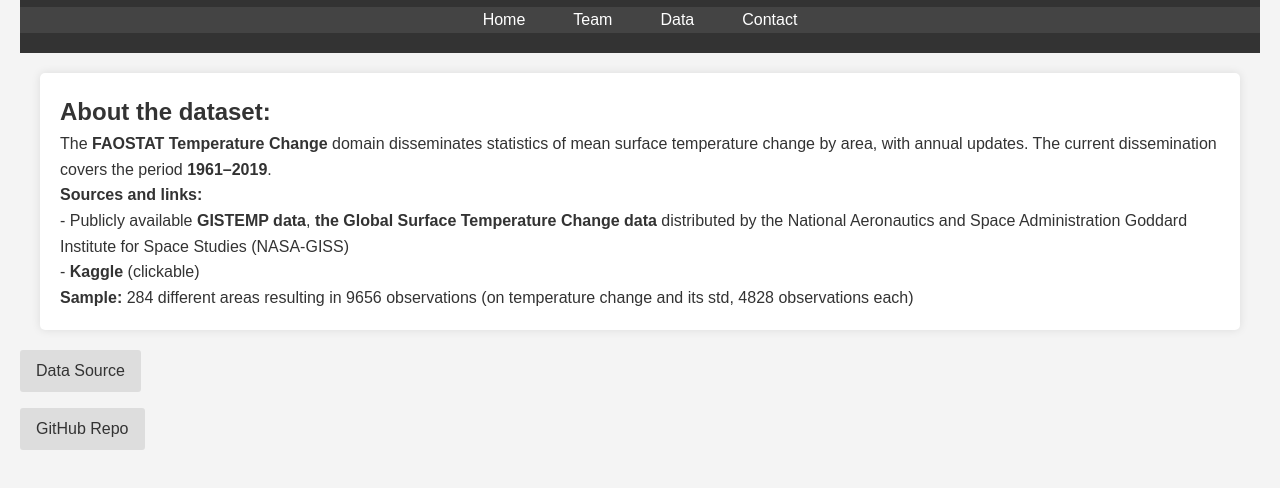
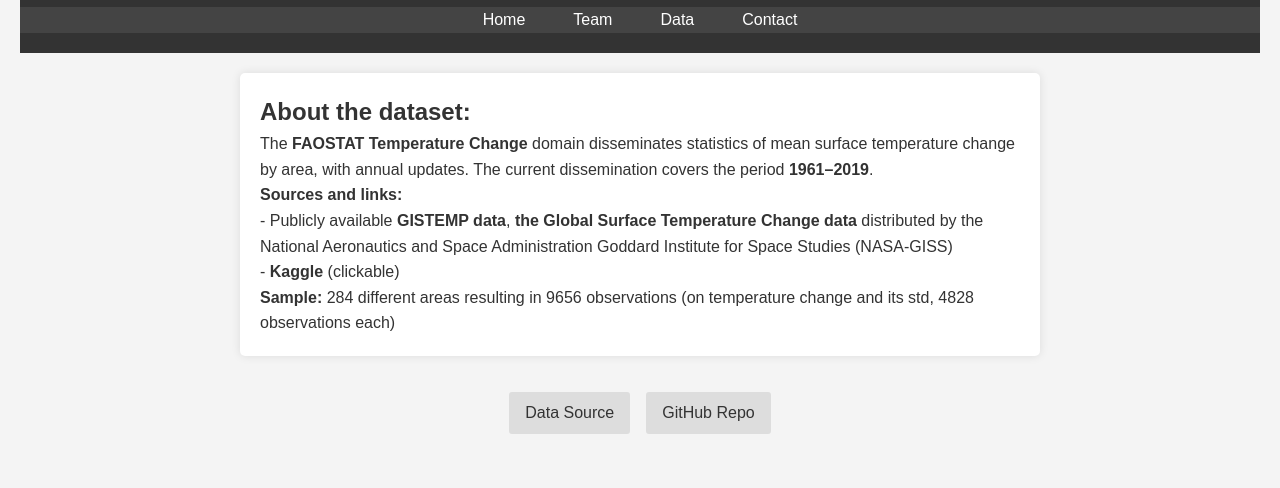
Before and after one commit to stacyshki/TemperatureChangeVisualization, a plain HTML site: page Website/data.html in a window 1280 px wide. Shown: the part 94-582 px from the top of the page. Drawn offline with Linux system fonts and the light colour scheme.

Commit message:
Update styles.css
- freezed the header, so it is easier to navigate from whatever the place of the page

```diff
--- a/Website/styles.css
+++ b/Website/styles.css
@@ -17,6 +17,8 @@
 	color: #fff;
 	padding: 20px 0;
 	text-align: center;
+	position: sticky;
+	top: 0;
 }
 
 nav {
@@ -240,9 +242,22 @@
 
 /* data page */
 
+#data-section {
+	max-width: 800px;
+	text-align: left;
+}
+
+.container {
+	display: flex;
+	justify-content: center;
+	gap: 1rem;
+	margin-top: 1rem;
+}
+
 .source-link,
 .repo-link {
 	display: flex;
+	justify-content: center;
 	align-items: center;
 	gap: 1rem;
 	margin-top: 1rem;
```
